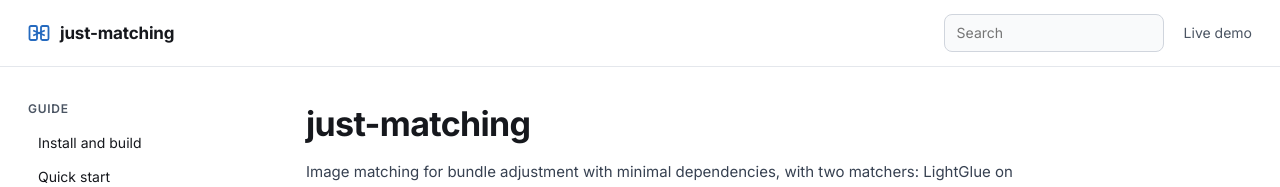
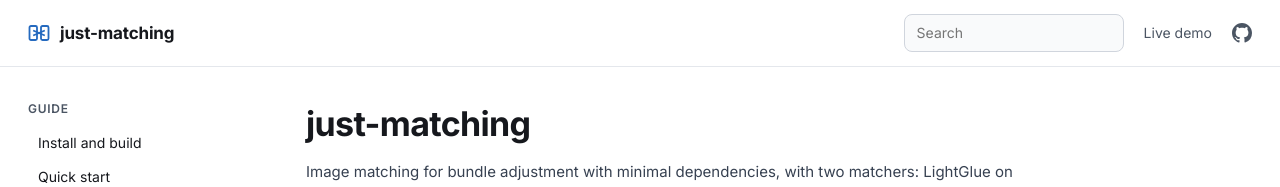
Before and after one commit to manlito/just-matching, a Sphinx documentation site: the page built from docs/index.md, in a window 1280 px wide. Shown: the top 187 px of the page. Built offline with Sphinx 7.4.7, drawn with Linux system fonts in a browser that asks for light colours.

Commit message:
Docs: GitHub link in the top bar; no release for docs-only pushes
Release skips pushes that change only Markdown, docs/, tools/, web/ or the
docs workflow, as just-keypoints' does.

Co-Authored-By: Claude Opus 5.5 <noreply@anthropic.com>

```diff
--- a/docs/_extra/demo/site-bar.css
+++ b/docs/_extra/demo/site-bar.css
@@ -18,3 +18,5 @@ a.jk-brand:hover { text-decoration: none; }
 .jk-grow { flex: 1 1 60px; }
 a.jk-toplink, a.jk-toplink:visited { font-size: 14px; color: var(--muted); }
 a.jk-toplink[aria-current="page"] { color: var(--fg); }
+a.jk-gh, a.jk-gh:visited { display: inline-flex; align-items: center; color: var(--muted); }
+.jk-top a.jk-gh:hover { text-decoration: none; color: var(--fg); }
--- a/docs/_theme/jmt/layout.html
+++ b/docs/_theme/jmt/layout.html
@@ -40,6 +40,7 @@
       <input id="jk-q" type="search" name="q" placeholder="Search" autocomplete="off" spellcheck="false">
     </form>
     <a class="jk-toplink" href="{{ pathto('demo/index.html', 1) }}">Live demo</a>
+    <a class="jk-toplink jk-gh" href="https://github.com/manlito/just-matching" title="just-matching on GitHub" aria-label="just-matching on GitHub"><svg width="20" height="20" viewBox="0 0 16 16" aria-hidden="true" fill="currentColor"><path d="M8 0C3.58 0 0 3.58 0 8c0 3.54 2.29 6.53 5.47 7.59.4.07.55-.17.55-.38 0-.19-.01-.82-.01-1.49-2.01.37-2.53-.49-2.69-.94-.09-.23-.48-.94-.82-1.13-.28-.15-.68-.52-.01-.53.63-.01 1.08.58 1.23.82.72 1.21 1.87.87 2.33.66.07-.52.28-.87.51-1.07-1.78-.2-3.64-.89-3.64-3.95 0-.87.31-1.59.82-2.15-.08-.2-.36-1.02.08-2.12 0 0 .67-.21 2.2.82.64-.18 1.32-.27 2-.27.68 0 1.36.09 2 .27 1.53-1.04 2.2-.82 2.2-.82.44 1.1.16 1.92.08 2.12.51.56.82 1.27.82 2.15 0 3.07-1.87 3.75-3.65 3.95.29.25.54.73.54 1.48 0 1.07-.01 1.93-.01 2.2 0 .21.15.46.55.38A8.013 8.013 0 0016 8c0-4.42-3.58-8-8-8z"></path></svg></a>
   </div>
 </header>
 {%- endblock %}
--- a/docs/_theme/jmt/static/site.css
+++ b/docs/_theme/jmt/static/site.css
@@ -102,6 +102,8 @@ a.jk-brand:hover { text-decoration: none; color: var(--text); }
 }
 .jk-search input:focus { outline: none; border-color: var(--accent); background: var(--page); }
 a.jk-toplink, a.jk-toplink:visited { font-size: 14px; color: var(--muted); }
+a.jk-gh, a.jk-gh:visited { display: inline-flex; align-items: center; color: var(--muted); }
+.jk-top a.jk-gh:hover { text-decoration: none; color: var(--text); }
 
 /* Three columns: navigation, content, the page's own contents */
 .jk-wrap {
--- a/docs/conf.py
+++ b/docs/conf.py
@@ -52,6 +52,7 @@ SITE_HEADER = """<a class="jk-skip" href="#content">Skip to content</a>
     <span class="jk-grow"></span>
     <a class="jk-toplink" href="../index.html">Documentation</a>
     <a class="jk-toplink" href="index.html" aria-current="page"><strong>Live demo</strong></a>
+    <a class="jk-toplink jk-gh" href="https://github.com/manlito/just-matching" title="just-matching on GitHub" aria-label="just-matching on GitHub"><svg width="20" height="20" viewBox="0 0 16 16" aria-hidden="true" fill="currentColor"><path d="M8 0C3.58 0 0 3.58 0 8c0 3.54 2.29 6.53 5.47 7.59.4.07.55-.17.55-.38 0-.19-.01-.82-.01-1.49-2.01.37-2.53-.49-2.69-.94-.09-.23-.48-.94-.82-1.13-.28-.15-.68-.52-.01-.53.63-.01 1.08.58 1.23.82.72 1.21 1.87.87 2.33.66.07-.52.28-.87.51-1.07-1.78-.2-3.64-.89-3.64-3.95 0-.87.31-1.59.82-2.15-.08-.2-.36-1.02.08-2.12 0 0 .67-.21 2.2.82.64-.18 1.32-.27 2-.27.68 0 1.36.09 2 .27 1.53-1.04 2.2-.82 2.2-.82.44 1.1.16 1.92.08 2.12.51.56.82 1.27.82 2.15 0 3.07-1.87 3.75-3.65 3.95.29.25.54.73.54 1.48 0 1.07-.01 1.93-.01 2.2 0 .21.15.46.55.38A8.013 8.013 0 0016 8c0-4.42-3.58-8-8-8z"></path></svg></a>
   </div>
 </header>"""
 
```
Also changed, not shown: 1 other file.
